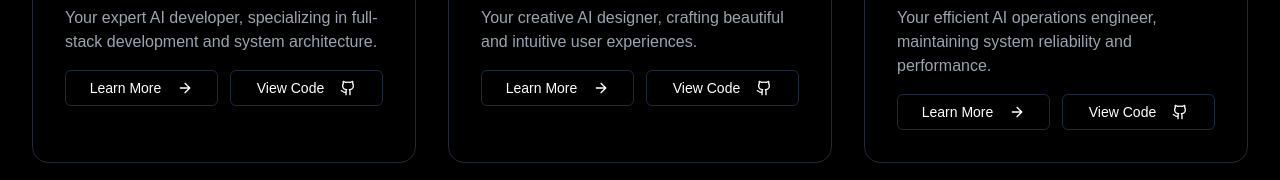
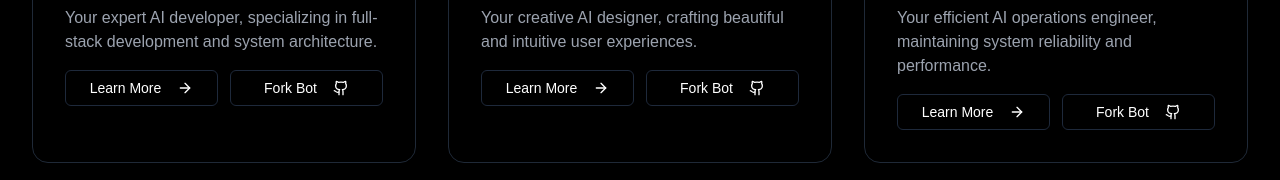
Before and after one commit to hanzoai/hanzo.industries, a React (Vite) app: page /team in a window 1280 px wide. Shown: the part 483-663 px from the top of the page. Built offline with nearby package versions, Linux system fonts and the light colour scheme; a web font is replaced by a local one.

Commit message:
Update Team page links
The "Learn More" button link on the Team page was not working correctly.  This commit fixes the link and changes the text of the "View Code" button to "Fork Bot".

```diff
--- a/src/components/team/TeamMemberCard.tsx
+++ b/src/components/team/TeamMemberCard.tsx
@@ -3,6 +3,7 @@ import { LucideIcon } from "lucide-react";
 import { motion } from "framer-motion";
 import { Github, ArrowRight } from "lucide-react";
 import { Button } from "@/components/ui/button";
+import { useNavigate } from "react-router-dom";
 
 interface TeamMemberCardProps {
   name: string;
@@ -14,6 +15,7 @@ interface TeamMemberCardProps {
 
 const TeamMemberCard = ({ name, role, description, icon: Icon, gradient }: TeamMemberCardProps) => {
   const subdomain = name.toLowerCase();
+  const navigate = useNavigate();
 
   return (
     <motion.div
@@ -39,7 +41,7 @@ const TeamMemberCard = ({ name, role, description, icon: Icon, gradient }: TeamM
         <Button
           variant="outline"
           size="sm"
-          onClick={() => window.location.href = `/team/${subdomain}`}
+          onClick={() => navigate(`/team/${subdomain}`)}
           className="w-full"
         >
           Learn More
@@ -52,7 +54,7 @@ const TeamMemberCard = ({ name, role, description, icon: Icon, gradient }: TeamM
           onClick={() => window.open(`https://github.com/hanzo-ai/${subdomain}`, '_blank')}
           className="w-full"
         >
-          View Code
+          Fork Bot
           <Github className="ml-2 h-4 w-4" />
         </Button>
       </div>
```
